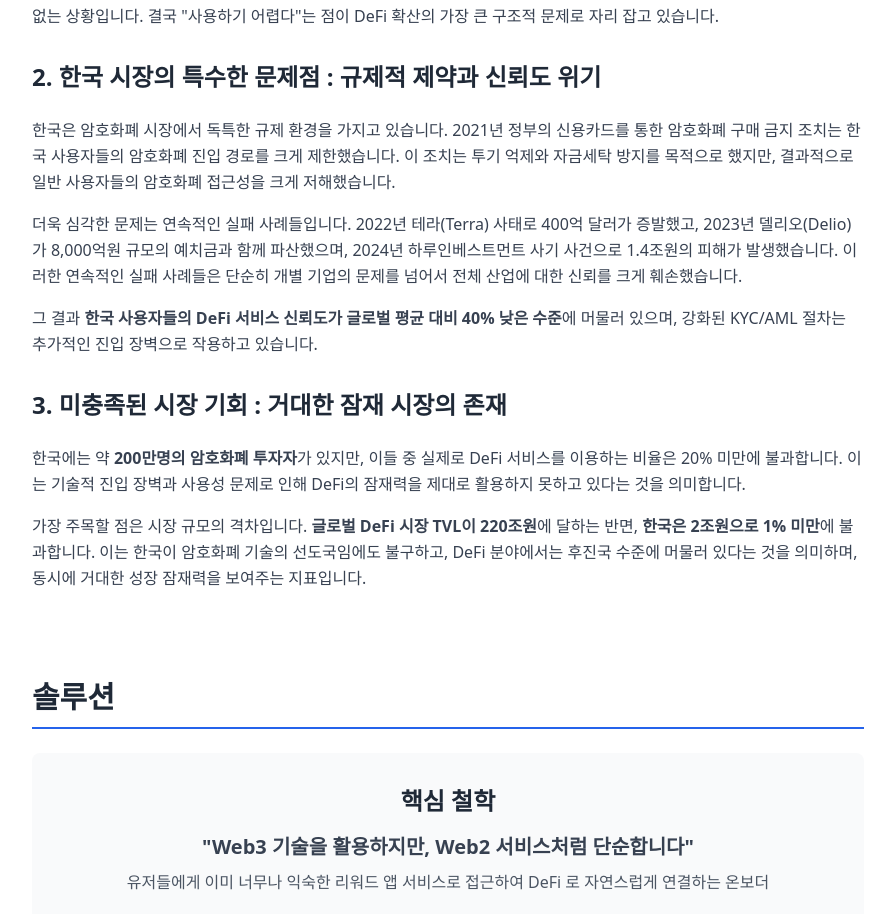
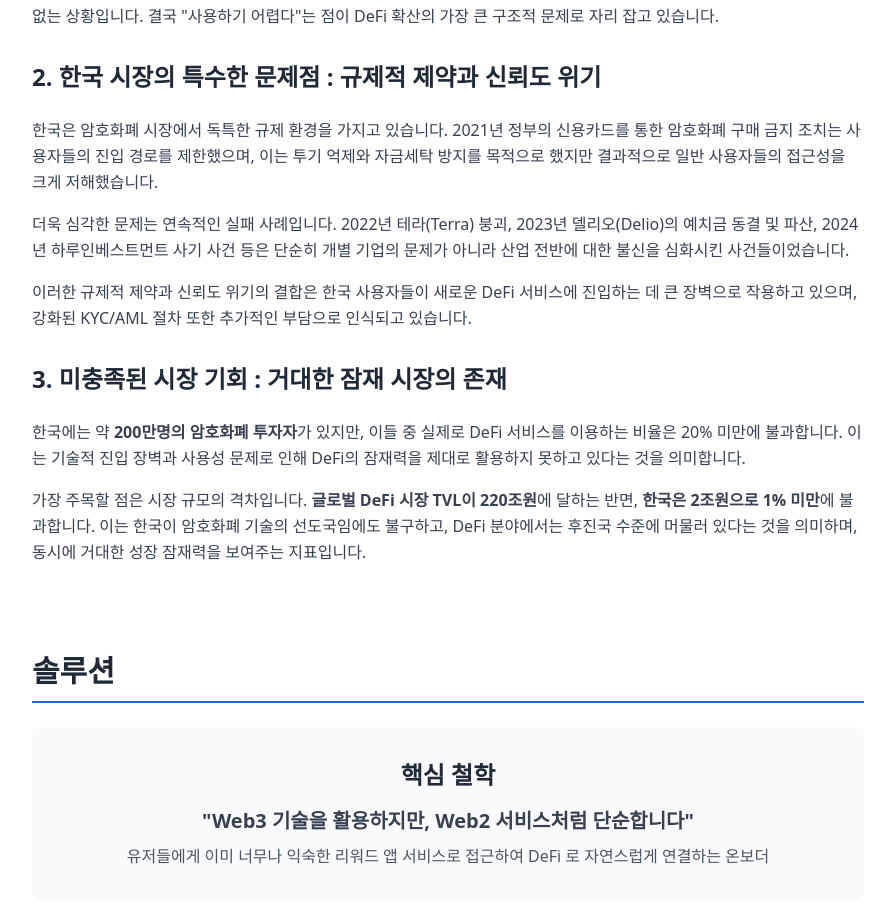
Before and after one commit to bitbakedev/intro, a React (Vite) app: page / in a window 1280 px wide. Shown: the part 2325-3239 px from the top of the page, without its empty margins (192-1087 px from the left). Built offline with nearby package versions, Linux system fonts and the light colour scheme.

Commit message:
한국 시장 특수한 문제점 내용 업데이트

```diff
--- a/src/components/sections/ProblemStatement.tsx
+++ b/src/components/sections/ProblemStatement.tsx
@@ -36,22 +36,19 @@ const ProblemStatement: React.FC = () => {
 
       <p className="text-gray-700 leading-relaxed mb-4">
         한국은 암호화폐 시장에서 독특한 규제 환경을 가지고 있습니다. 2021년 정부의 신용카드를 통한
-        암호화폐 구매 금지 조치는 한국 사용자들의 암호화폐 진입 경로를 크게 제한했습니다.
-        이 조치는 투기 억제와 자금세탁 방지를 목적으로 했지만, 결과적으로 일반 사용자들의
-        암호화폐 접근성을 크게 저해했습니다.
+        암호화폐 구매 금지 조치는 사용자들의 진입 경로를 제한했으며, 이는 투기 억제와 자금세탁 방지를
+        목적으로 했지만 결과적으로 일반 사용자들의 접근성을 크게 저해했습니다.
       </p>
 
       <p className="text-gray-700 leading-relaxed mb-4">
-        더욱 심각한 문제는 연속적인 실패 사례들입니다. 2022년 테라(Terra) 사태로 400억 달러가 증발했고,
-        2023년 델리오(Delio)가 8,000억원 규모의 예치금과 함께 파산했으며, 2024년 하루인베스트먼트
-        사기 사건으로 1.4조원의 피해가 발생했습니다. 이러한 연속적인 실패 사례들은 단순히 개별 기업의
-        문제를 넘어서 전체 산업에 대한 신뢰를 크게 훼손했습니다.
+        더욱 심각한 문제는 연속적인 실패 사례입니다. 2022년 테라(Terra) 붕괴, 2023년 델리오(Delio)의
+        예치금 동결 및 파산, 2024년 하루인베스트먼트 사기 사건 등은 단순히 개별 기업의 문제가 아니라
+        산업 전반에 대한 불신을 심화시킨 사건들이었습니다.
       </p>
 
       <p className="text-gray-700 leading-relaxed mb-6">
-        그 결과 <strong>한국 사용자들의 DeFi 서비스 신뢰도가 글로벌 평균
-        대비 40% 낮은 수준</strong>에 머물러 있으며, 강화된 KYC/AML 절차는 추가적인 진입 장벽으로
-        작용하고 있습니다.
+        이러한 규제적 제약과 신뢰도 위기의 결합은 한국 사용자들이 새로운 DeFi 서비스에 진입하는 데
+        큰 장벽으로 작용하고 있으며, 강화된 KYC/AML 절차 또한 추가적인 부담으로 인식되고 있습니다.
       </p>
 
       <h2 className="text-2xl font-bold text-gray-800 mb-6 mt-8">3. 미충족된 시장 기회 : 거대한 잠재 시장의 존재</h2>
```
